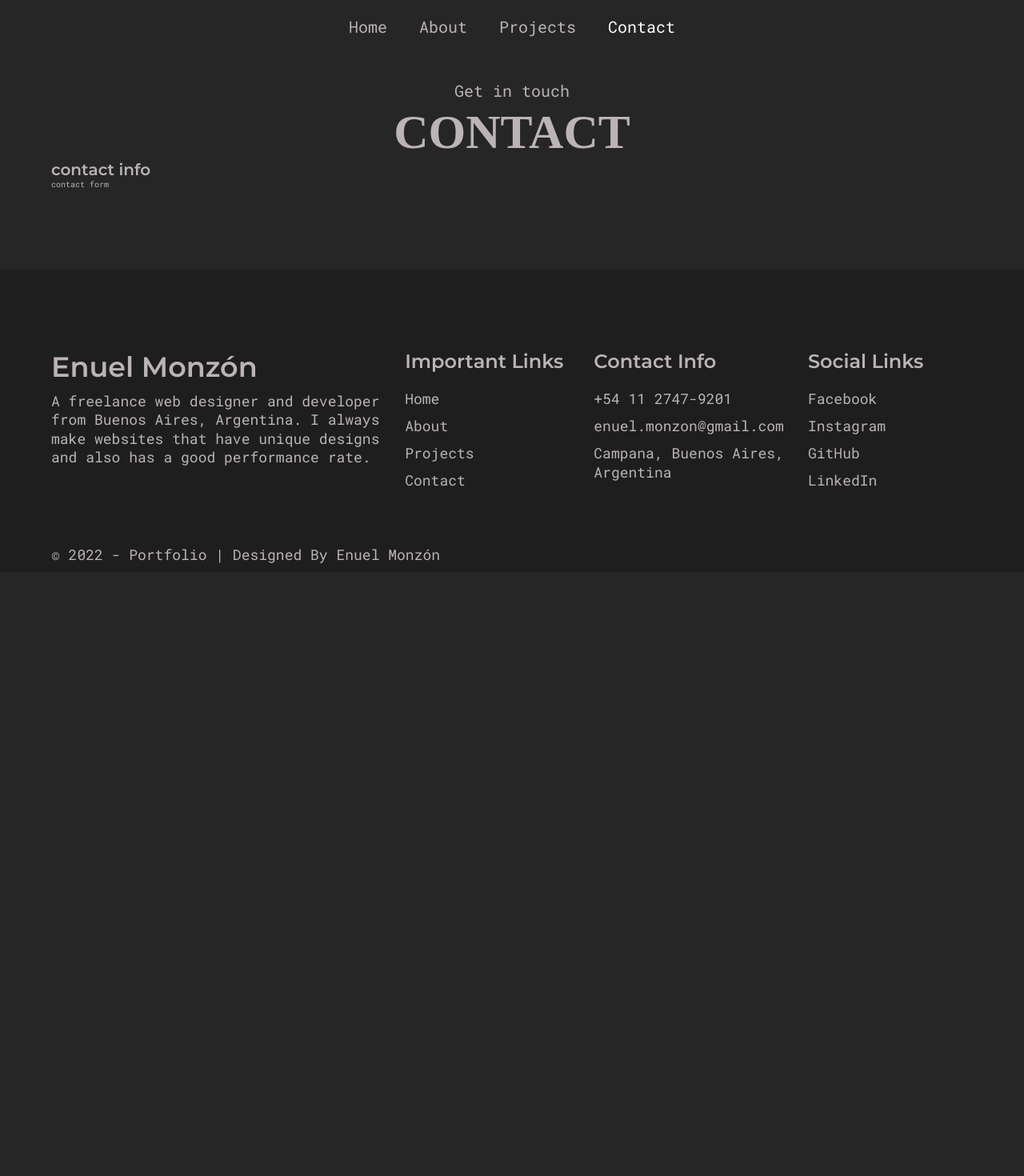
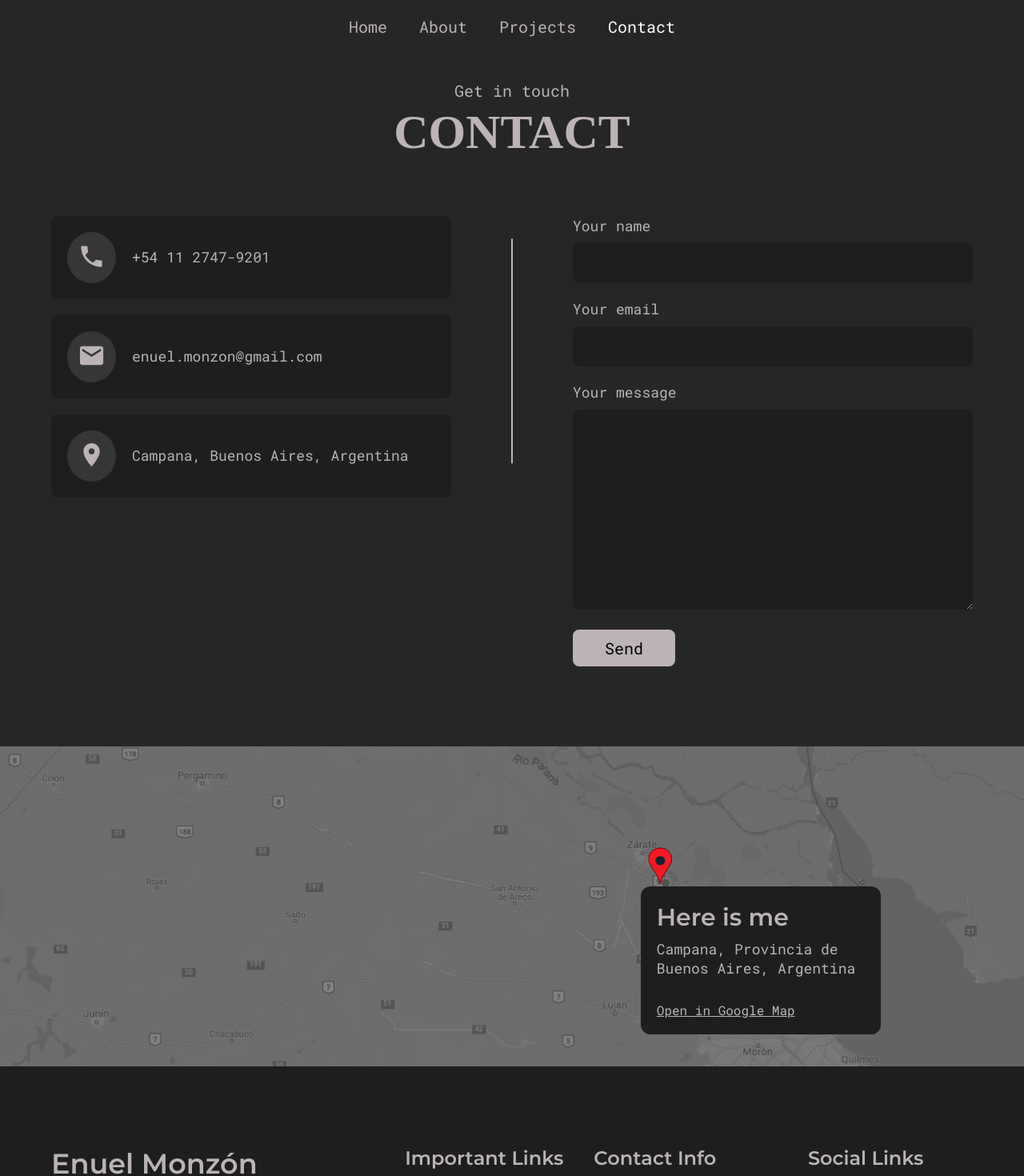
Before and after one commit to Lordishh/portfolio, a React (Create React App) app: page /contact in a window 1280 px wide. Shown: the top 1470 px of the page at 80% size. Before the commit the page ends 800 px from the top, so only its background shows below. Built offline with nearby package versions, Linux system fonts and the light colour scheme; the HTML template or start-up script is replaced by a standard one; a web font is replaced by a local one.

Commit message:
Contact Page

```diff
--- /dev/null
+++ b/src/components/ContactForm.js
@@ -0,0 +1,92 @@
+import React, { useState } from 'react';
+import styled from 'styled-components';
+
+const FormStyles = styled.form`
+  width: 100%;
+  .form-group {
+    width: 100%;
+    margin-bottom: 2rem;
+  }
+  label {
+    font-size: 1.8rem;
+  }
+  input,
+  textarea {
+    width: 100%;
+    font-size: 2rem;
+    padding: 1.2rem;
+    color: var(--gray-1);
+    background-color: var(--deep-dark);
+    outline: none;
+    border: none;
+    border-radius: 8px;
+    margin-top: 1rem;
+  }
+  textarea {
+    min-height: 250px;
+    resize: vertical;
+  }
+  button[type='submit'] {
+    background-color: var(--gray-1);
+    color: var(--black);
+    font-size: 2rem;
+    display: inline-block;
+    outline: none;
+    border: none;
+    padding: 1rem 4rem;
+    border-radius: 8px;
+    cursor: pointer;
+  }
+`;
+
+const ContactForm = () => {
+  const [name, setName] = useState('');
+  const [email, setEmail] = useState('');
+  const [message, setMessage] = useState('');
+
+  return (
+    <>
+      <FormStyles>
+        <div className="form-group">
+          <label htmlFor="name">
+            Your name
+            <input
+              type="text"
+              id="name"
+              name="name"
+              value={name}
+              onChange={(e) => setName(e.target.value)}
+            />
+          </label>
+        </div>
+        <div className="form-group">
+          <label htmlFor="email">
+            Your email
+            <input
+              type="text"
+              id="email"
+              email="email"
+              value={email}
+              onChange={(e) => setEmail(e.target.value)}
+            />
+          </label>
+        </div>
+        <div className="form-group">
+          <label htmlFor="message">
+            Your message
+            <textarea
+              type="text"
+              id="message"
+              message="message"
+              value={message}
+              onChange={(e) => setMessage(e.target.value)}
+            />
+          </label>
+        </div>
+        <button type="submit">Send</button>
+      </FormStyles>
+    </>
+  );
+};
+
+export default ContactForm;
--- a/src/components/ContactInfoItem.js
+++ b/src/components/ContactInfoItem.js
@@ -1,9 +1,36 @@
 import React from 'react';
+import { MdPlace } from 'react-icons/md';
+import styled from 'styled-components';
+import PText from './PText';
 
-const ContactInfoItem = () => (
-  <div>
-    <h1>contact info</h1>
-  </div>
+const ItemStyles = styled.div`
+  padding: 2rem;
+  background-color: var(--deep-dark);
+  display: flex;
+  align-items: center;
+  gap: 2rem;
+  border-radius: 8px;
+  margin-bottom: 2rem;
+  .icon {
+    color: var(--white);
+    background-color: var(--gray-2);
+    padding: 1.3rem;
+    align-items: center;
+    justify-content: center;
+    border-radius: 50%;
+  }
+  svg {
+    width: 3.5rem;
+  }
+`;
+
+const ContactInfoItem = ({ icon = <MdPlace />, text = 'this is an info' }) => (
+  <ItemStyles>
+    <div className="icon">{icon}</div>
+    <div className="info">
+      <PText>{text}</PText>
+    </div>
+  </ItemStyles>
 );
 
 export default ContactInfoItem;
--- a/src/components/ContactSection.js
+++ b/src/components/ContactSection.js
@@ -1,10 +1,52 @@
 import React from 'react';
 import styled from 'styled-components';
+import { MdLocalPhone, MdEmail } from 'react-icons/md';
 import ContactInfoItem from './ContactInfoItem';
 import SectionTitle from './SectionTitle';
+import ContactForm from './ContactForm';
 
 const ContactSectionStyle = styled.div`
   padding: 10rem 0;
+  .contactSection__wrapper {
+    display: flex;
+    gap: 5rem;
+    margin-top: 7rem;
+    justify-content: space-between;
+    position: relative;
+  }
+  .contactSection__wrapper::after {
+    position: absolute;
+    content: '';
+    width: 2px;
+    height: 50%;
+    background-color: var(--gray-1);
+    left: 50%;
+    top: 30%;
+    transform: translate(-50%, -50%);
+  }
+  .left {
+    width: 100%;
+    max-width: 500px;
+  }
+  .right {
+    max-width: 500px;
+    width: 100%;
+  }
+  @media only screen and (max-width: 768px) {
+    .contactSection__wrapper {
+      flex-direction: column;
+    }
+    .contactSection__wrapper::after {
+      display: none;
+    }
+    .left,
+    .right {
+      max-width: 100%;
+    }
+    .right {
+      padding: 4rem 2rem 2rem 2rem;
+    }
+  }
 `;
 
 const ContactSection = () => (
@@ -13,9 +55,13 @@ const ContactSection = () => (
       <SectionTitle heading="Contact" subheading="Get in touch" />
       <div className="contactSection__wrapper">
         <div className="left">
-          <ContactInfoItem />
+          <ContactInfoItem icon={<MdLocalPhone />} text="+54 11 2747-9201" />
+          <ContactInfoItem icon={<MdEmail />} text="enuel.monzon@gmail.com" />
+          <ContactInfoItem text="Campana, Buenos Aires, Argentina" />
         </div>
-        <div className="right">contact form</div>
+        <div className="right">
+          <ContactForm />
+        </div>
       </div>
     </div>
   </ContactSectionStyle>
--- /dev/null
+++ b/src/components/Map.js
@@ -0,0 +1,63 @@
+import React from 'react';
+import styled from 'styled-components';
+import PText from './PText';
+import MapImg from '../assets/images/map.png';
+
+const MapStyles = styled.div`
+  background: url(${MapImg}) no-repeat center / cover;
+  min-height: 400px;
+  .container {
+    position: relative;
+    min-height: 400px;
+  }
+  .map__card {
+    position: absolute;
+    right: 10%;
+    bottom: 10%;
+    padding: 2rem;
+    background: var(--deep-dark);
+    width: 100%;
+    max-width: 300px;
+    border-radius: 12px;
+  }
+  .map__card__heading {
+    font-size: 3rem;
+    margin-bottom: 1rem;
+  }
+  .map__card__link {
+    display: inline-block;
+    font-size: 1.6rem;
+    margin-top: 3rem;
+    text-decoration: underline;
+  }
+  @media only screen and (max-width: 768px) {
+    background-position: 80% center;
+  }
+  @media only screen and (max-width: 400px) {
+    .map__card {
+      max-width: none;
+      right: auto;
+    }
+  }
+`;
+
+const Map = () => (
+  <MapStyles>
+    <div className="container">
+      <div className="map__card">
+        <h3 className="map__card__heading">Here is me</h3>
+        <PText>Campana, Provincia de Buenos Aires, Argentina</PText>
+        <a
+          href="https://goo.gl/maps/AM6T2WAi9RrMZNAUA"
+          target="_blank"
+          rel="noreferrer"
+          className="map__card__link"
+        >
+          Open in Google Map
+        </a>
+      </div>
+    </div>
+  </MapStyles>
+);
+
+export default Map;
--- a/src/pages/Contact.js
+++ b/src/pages/Contact.js
@@ -1,9 +1,11 @@
 import React from 'react';
 import ContactSection from '../components/ContactSection';
+import Map from '../components/Map';
 
 const Contact = () => (
   <div>
     <ContactSection />
+    <Map />
   </div>
 );
 
```
Also changed, not shown: src/assets/images/map.png.
